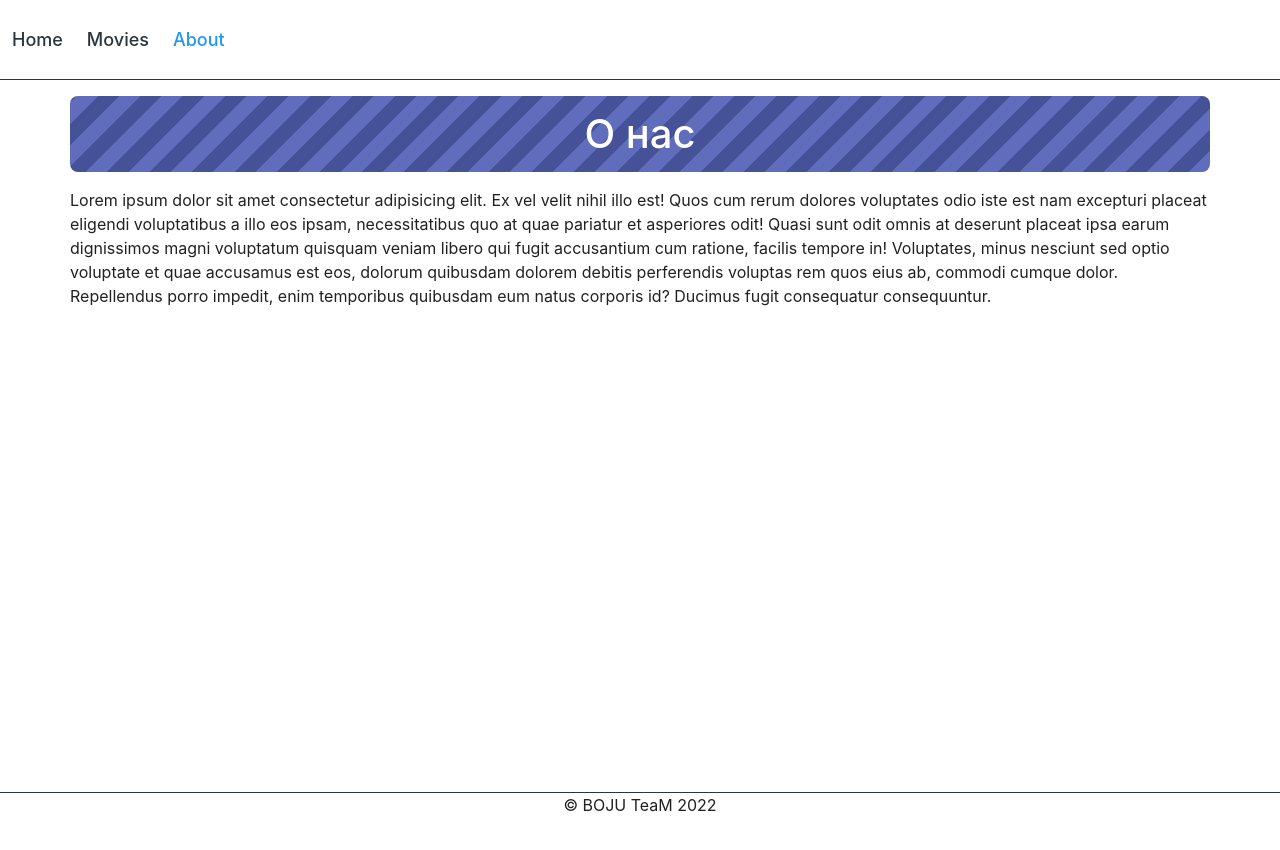
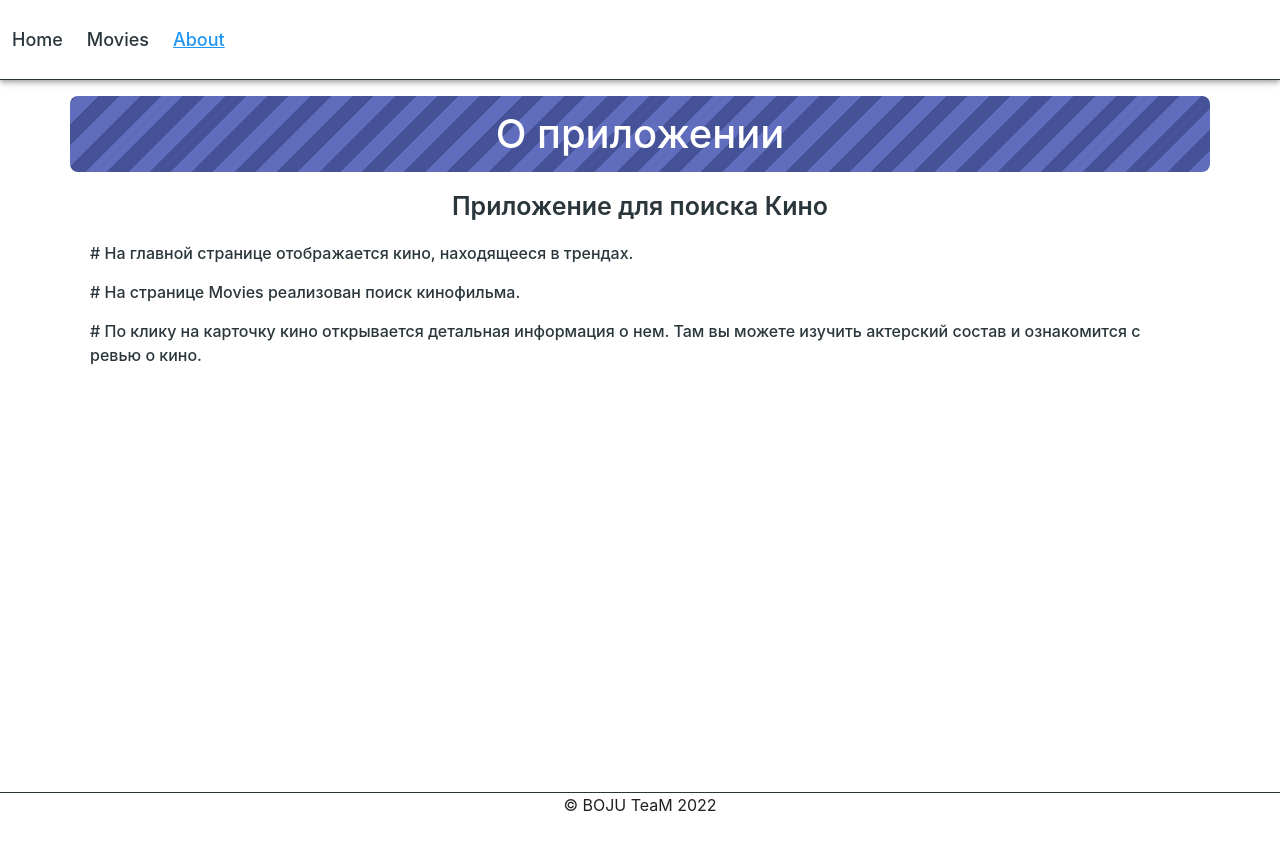
Before and after one commit to devisd/react-movies-test, a React (Create React App) app: page /about in a window 1280 px wide. Shown: the top 850 px of the page. Built offline with nearby package versions, Linux system fonts and the light colour scheme.

Commit message:
add searchbar

```diff
--- a/src/components/About/About.js
+++ b/src/components/About/About.js
@@ -1,22 +1,20 @@
 import PageHeading from '../PageHeading';
+import css from './About.module.css';
 
 function About() {
   return (
     <>
-      <PageHeading text="О нас" />
-
-      <p>
-        Lorem ipsum dolor sit amet consectetur adipisicing elit. Ex vel velit
-        nihil illo est! Quos cum rerum dolores voluptates odio iste est nam
-        excepturi placeat eligendi voluptatibus a illo eos ipsam, necessitatibus
-        quo at quae pariatur et asperiores odit! Quasi sunt odit omnis at
-        deserunt placeat ipsa earum dignissimos magni voluptatum quisquam veniam
-        libero qui fugit accusantium cum ratione, facilis tempore in!
-        Voluptates, minus nesciunt sed optio voluptate et quae accusamus est
-        eos, dolorum quibusdam dolorem debitis perferendis voluptas rem quos
-        eius ab, commodi cumque dolor. Repellendus porro impedit, enim
-        temporibus quibusdam eum natus corporis id? Ducimus fugit consequatur
-        consequuntur.
+      <PageHeading text="О приложении" />
+      <h2 className={css.about_title}>Приложение для поиска Кино</h2>
+      <p className={css.about_text}>
+        # На главной странице отображается кино, находящееся в трендах.
+      </p>
+      <p className={css.about_text}>
+        # На странице Movies реализован поиск кинофильма.
+      </p>
+      <p className={css.about_text}>
+        # По клику на карточку кино открывается детальная информация о нем. Там
+        вы можете изучить актерский состав и ознакомится с ревью о кино.
       </p>
     </>
   );
--- /dev/null
+++ b/src/components/About/About.module.css
@@ -0,0 +1,14 @@
+.about_title {
+  font-weight: 600;
+  color: #2a363b;
+  font-size: 25px;
+  text-align: center;
+}
+
+.about_text {
+  padding: 0 20px;
+  font-weight: 500;
+  color: #2a363b;
+  font-size: 16px;
+  margin-top: 15px;
+}
--- a/src/components/HomePage/HomePage.js
+++ b/src/components/HomePage/HomePage.js
@@ -1,94 +1,36 @@
+import { useState, useEffect } from 'react';
+import { Link } from 'react-router-dom';
 import PageHeading from '../PageHeading';
+import * as fetchMovies from '../../services/movies-api';
+
 import css from './HomePage.module.css';
 
 export default function HomePage() {
+  const [movies, setMovies] = useState(null);
+
+  useEffect(() => {
+    fetchMovies.fetchOnTrending().then(setMovies);
+  }, []);
+
   return (
     <>
       <PageHeading text="Добро пожаловать" />
 
-      <p className={css.text}>
-        Lorem ipsum dolor sit amet consectetur adipisicing elit. Ex vel velit
-        nihil illo est! Quos cum rerum dolores voluptates odio iste est nam
-        excepturi placeat eligendi voluptatibus a illo eos ipsam, necessitatibus
-        quo at quae pariatur et asperiores odit! Quasi sunt odit omnis at
-        deserunt placeat ipsa earum dignissimos magni voluptatum quisquam veniam
-        libero qui fugit accusantium cum ratione, facilis tempore in!
-        Voluptates, minus nesciunt sed optio voluptate et quae accusamus est
-        eos, dolorum quibusdam dolorem debitis perferendis voluptas rem quos
-        eius ab, commodi cumque dolor. Repellendus porro impedit, enim
-        temporibus quibusdam eum natus corporis id? Ducimus fugit consequatur
-        consequuntur.
-      </p>
-
-      <p className={css.text}>
-        Lorem ipsum dolor sit amet consectetur adipisicing elit. Ex vel velit
-        nihil illo est! Quos cum rerum dolores voluptates odio iste est nam
-        excepturi placeat eligendi voluptatibus a illo eos ipsam, necessitatibus
-        quo at quae pariatur et asperiores odit! Quasi sunt odit omnis at
-        deserunt placeat ipsa earum dignissimos magni voluptatum quisquam veniam
-        libero qui fugit accusantium cum ratione, facilis tempore in!
-        Voluptates, minus nesciunt sed optio voluptate et quae accusamus est
-        eos, dolorum quibusdam dolorem debitis perferendis voluptas rem quos
-        eius ab, commodi cumque dolor. Repellendus porro impedit, enim
-        temporibus quibusdam eum natus corporis id? Ducimus fugit consequatur
-        consequuntur.
-      </p>
-
-      <p className={css.text}>
-        Lorem ipsum dolor sit amet consectetur adipisicing elit. Ex vel velit
-        nihil illo est! Quos cum rerum dolores voluptates odio iste est nam
-        excepturi placeat eligendi voluptatibus a illo eos ipsam, necessitatibus
-        quo at quae pariatur et asperiores odit! Quasi sunt odit omnis at
-        deserunt placeat ipsa earum dignissimos magni voluptatum quisquam veniam
-        libero qui fugit accusantium cum ratione, facilis tempore in!
-        Voluptates, minus nesciunt sed optio voluptate et quae accusamus est
-        eos, dolorum quibusdam dolorem debitis perferendis voluptas rem quos
-        eius ab, commodi cumque dolor. Repellendus porro impedit, enim
-        temporibus quibusdam eum natus corporis id? Ducimus fugit consequatur
-        consequuntur.
-      </p>
-
-      <p className={css.text}>
-        Lorem ipsum dolor sit amet consectetur adipisicing elit. Ex vel velit
-        nihil illo est! Quos cum rerum dolores voluptates odio iste est nam
-        excepturi placeat eligendi voluptatibus a illo eos ipsam, necessitatibus
-        quo at quae pariatur et asperiores odit! Quasi sunt odit omnis at
-        deserunt placeat ipsa earum dignissimos magni voluptatum quisquam veniam
-        libero qui fugit accusantium cum ratione, facilis tempore in!
-        Voluptates, minus nesciunt sed optio voluptate et quae accusamus est
-        eos, dolorum quibusdam dolorem debitis perferendis voluptas rem quos
-        eius ab, commodi cumque dolor. Repellendus porro impedit, enim
-        temporibus quibusdam eum natus corporis id? Ducimus fugit consequatur
-        consequuntur.
-      </p>
-
-      <p className={css.text}>
-        Lorem ipsum dolor sit amet consectetur adipisicing elit. Ex vel velit
-        nihil illo est! Quos cum rerum dolores voluptates odio iste est nam
-        excepturi placeat eligendi voluptatibus a illo eos ipsam, necessitatibus
-        quo at quae pariatur et asperiores odit! Quasi sunt odit omnis at
-        deserunt placeat ipsa earum dignissimos magni voluptatum quisquam veniam
-        libero qui fugit accusantium cum ratione, facilis tempore in!
-        Voluptates, minus nesciunt sed optio voluptate et quae accusamus est
-        eos, dolorum quibusdam dolorem debitis perferendis voluptas rem quos
-        eius ab, commodi cumque dolor. Repellendus porro impedit, enim
-        temporibus quibusdam eum natus corporis id? Ducimus fugit consequatur
-        consequuntur.
-      </p>
-
-      <p className={css.text}>
-        Lorem ipsum dolor sit amet consectetur adipisicing elit. Ex vel velit
-        nihil illo est! Quos cum rerum dolores voluptates odio iste est nam
-        excepturi placeat eligendi voluptatibus a illo eos ipsam, necessitatibus
-        quo at quae pariatur et asperiores odit! Quasi sunt odit omnis at
-        deserunt placeat ipsa earum dignissimos magni voluptatum quisquam veniam
-        libero qui fugit accusantium cum ratione, facilis tempore in!
-        Voluptates, minus nesciunt sed optio voluptate et quae accusamus est
-        eos, dolorum quibusdam dolorem debitis perferendis voluptas rem quos
-        eius ab, commodi cumque dolor. Repellendus porro impedit, enim
-        temporibus quibusdam eum natus corporis id? Ducimus fugit consequatur
-        consequuntur.
-      </p>
+      <ul className={css.movie_list}>
+        {movies &&
+          movies.map(movie => (
+            <li className={css.movie_item} key={movie.id}>
+              <Link className={css.movie_link} to={`/movies/${movie.id}`}>
+                <img
+                  src={`https://image.tmdb.org/t/p/w500${movie.poster_path}`}
+                  alt={movie.title}
+                  width="320"
+                />
+                {movie.title}
+              </Link>
+            </li>
+          ))}
+      </ul>
     </>
   );
 }
--- a/src/components/HomePage/HomePage.module.css
+++ b/src/components/HomePage/HomePage.module.css
@@ -1,3 +1,35 @@
-.text {
-  margin-bottom: 16px;
+.movie_list {
+  display: inline-flex;
+  flex-wrap: wrap;
+  justify-content: space-evenly;
 }
+
+.movie_item {
+  transition: all 250ms ease-in-out;
+  margin: 10px;
+  cursor: pointer;
+}
+
+.movie_item img {
+  border-radius: 10px;
+}
+
+.movie_link {
+  display: inline-block;
+  text-decoration: none;
+  font-weight: 500;
+  color: #2a363b;
+  font-size: 14px;
+  text-align: center;
+}
+
+.movie_link:hover,
+.movie_link:focus {
+  color: #2196f3;
+}
+
+.movie_item:hover,
+.movie_item:focus {
+  text-decoration: underline;
+  transform: scale(1.05);
+}
--- a/src/components/Layout/Layout.module.css
+++ b/src/components/Layout/Layout.module.css
@@ -5,6 +5,8 @@
   min-height: 80px;
   margin-bottom: 16px;
   border-bottom: 1px solid #2a363b;
+  box-shadow: 0px 2px 4px -1px rgba(0, 0, 0, 0.2),
+    0px 4px 5px 0px rgba(0, 0, 0, 0.14), 0px 1px 10px 0px rgba(0, 0, 0, 0.12);
 }
 
 .container {
@@ -25,7 +27,6 @@
 
 .active_link {
   display: inline-block;
-  text-decoration: none;
   padding: 12px;
   font-weight: 500;
   color: #2196f3;
--- a/src/components/MovieDetailsPage/MovieDetailsPage.module.css
+++ b/src/components/MovieDetailsPage/MovieDetailsPage.module.css
@@ -1,3 +1,23 @@
+.movie_details_btn {
+  font-weight: 500;
+  color: #2a363b;
+  font-size: 14px;
+  padding: 5px 10px;
+  margin-right: 10px;
+  margin-bottom: 16px;
+  border-radius: 5px;
+  border: 1px solid #2a363b;
+  box-shadow: 0px 2px 4px -1px rgba(0, 0, 0, 0.2),
+    0px 4px 5px 0px rgba(0, 0, 0, 0.14), 0px 1px 10px 0px rgba(0, 0, 0, 0.12);
+}
+
+.movie_details_btn:hover,
+.movie_details_btn:focus {
+  background-color: #2196f3;
+  border-color: #2196f3;
+  color: #ffffff;
+}
+
 .movie_details_text {
   font-weight: 500;
   color: #2a363b;
--- a/src/components/MoviesPage/MoviesPage.js
+++ b/src/components/MoviesPage/MoviesPage.js
@@ -1,19 +1,29 @@
 import { useState, useEffect } from 'react';
 import { Link } from 'react-router-dom';
 import PageHeading from 'components/PageHeading';
+import SearchForm from 'components/SearchForm';
+
 import * as fetchMovies from '../../services/movies-api';
 import css from './MoviesPage.module.css';
 
 const MoviesPage = () => {
   const [movies, setMovies] = useState(null);
+  const [searchQuery, setSearchQuery] = useState('');
 
   useEffect(() => {
-    fetchMovies.fetchOnTrending().then(setMovies);
-  }, []);
+    fetchMovies.fetchOnSearchMovies(searchQuery).then(setMovies);
+  }, [searchQuery]);
+
+  const handleInputChange = data => {
+    setSearchQuery(data.trim());
+    setMovies(null);
+  };
 
   return (
     <>
-      <PageHeading text="Кино" />
+      <PageHeading text="Поиск кинофильма" />
+
+      <SearchForm onSubmit={handleInputChange} />
 
       <ul className={css.movie_list}>
         {movies &&
--- /dev/null
+++ b/src/components/SearchForm/SearchForm.js
@@ -0,0 +1,35 @@
+import { useState } from 'react';
+import css from './SearchForm.module.css';
+
+const SearchForm = ({ onSubmit }) => {
+  const [query, setQuery] = useState('');
+
+  const handleChange = e => {
+    setQuery(e.target.value);
+  };
+
+  const handleSubmit = e => {
+    e.preventDefault();
+    onSubmit(query);
+    setQuery('');
+  };
+
+  return (
+    <form className={css.SearchForm} onSubmit={handleSubmit}>
+      <button type="submit" className={css.SearchForm_button}>
+        <span className={css.SearchForm_button_label}>Search</span>
+      </button>
+
+      <input
+        className={css.SearchForm_input}
+        value={query}
+        onChange={handleChange}
+        type="text"
+        autoComplete="off"
+        placeholder="Search movie"
+      />
+    </form>
+  );
+};
+
+export default SearchForm;
--- /dev/null
+++ b/src/components/SearchForm/index.js
@@ -0,0 +1 @@
+export { default } from './SearchForm';
```
Also changed, not shown: src/components/MovieDetailsPage/MovieDetailsPage.js (+13 -2 lines), src/components/SearchForm/SearchForm.module.css (added, +77 -0 lines), src/services/movies-api.js (+3 -5 lines), src/image/icon-search.svg (added).
